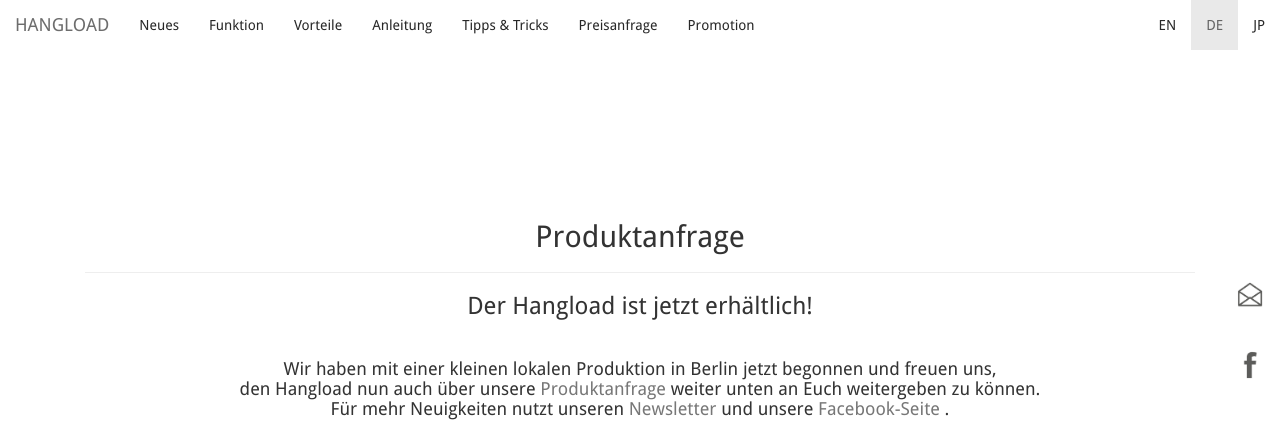
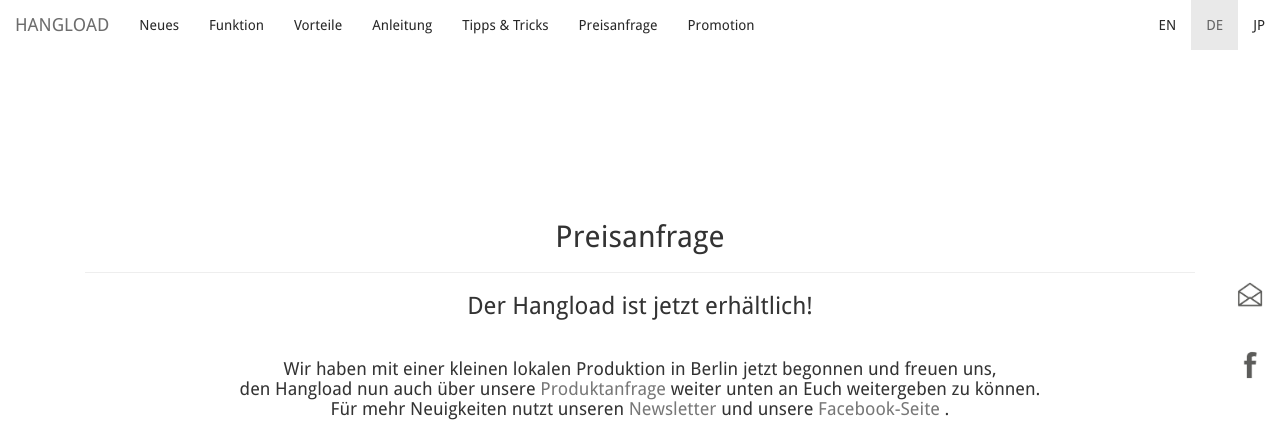
Before and after one commit to bodokaiser/hangload.com, a Jekyll site: the page built from de/webshop/index.html, in a window 1280 px wide and 900 px high. Shown: the top 422 px of the window. Built offline with Jekyll 4.4.1, drawn with Linux system fonts in a browser that asks for light colours; nearby versions of some CDN libraries; library files that are not in the unit come from our copies; Markdown is read by kramdown in place of the engine named in the settings.

Commit message:
Update index.html

```diff
--- a/de/webshop/index.html
+++ b/de/webshop/index.html
@@ -1,6 +1,6 @@
 ---
 layout: webshoplayoutDE
-title: Hangload - Online Bestellung Ihres persönlichen Hangloads
+title: Hangload - Preisanfrage für Ihren persönlichen Hangload
 prefix: '..'
 language: de
 description: Online - Bestellung Ihres Hangloads in verschiedenen Varianten und Farben
@@ -154,7 +154,7 @@
 <article class="container" id="webshop">
     <div class="col-xs-12">
       <div class="page-header">
-        <h2 class="text-center">Produktanfrage</h2>
+        <h2 class="text-center">Preisanfrage</h2>
       </div>
     </div>
     <h3 class="text-center">Der Hangload ist jetzt erhältlich! </h3> <br>
```
